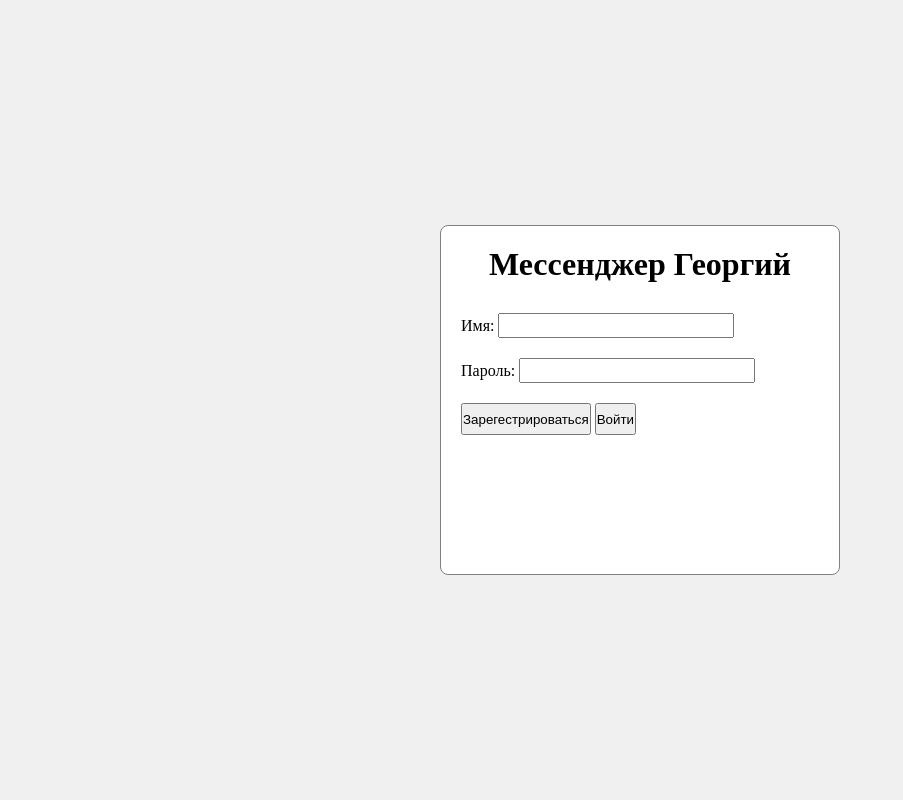
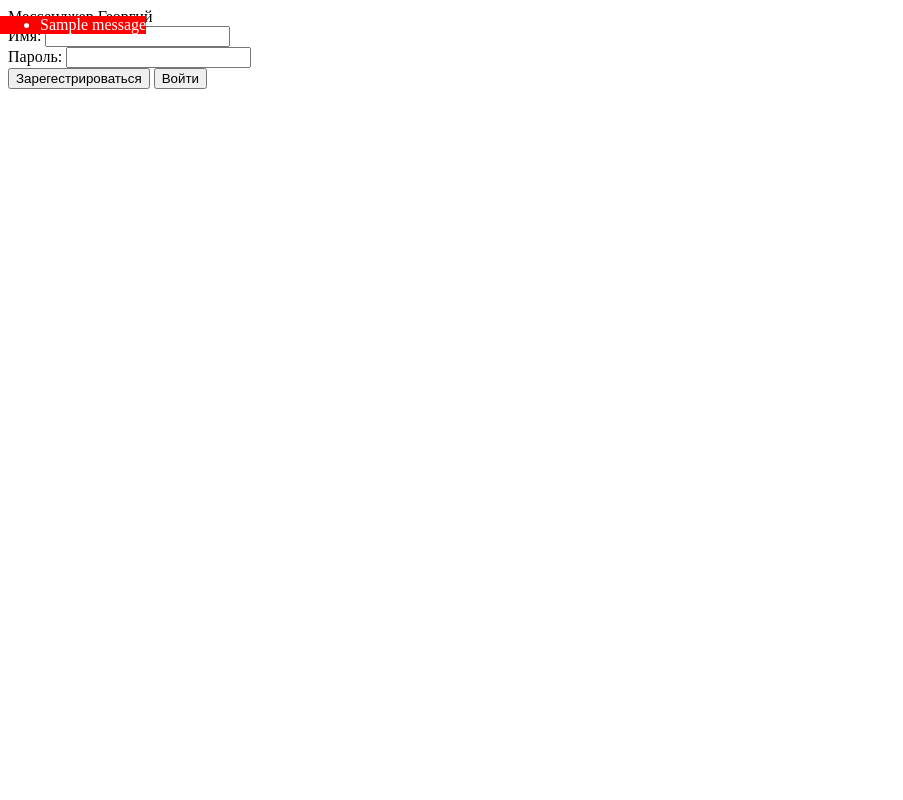
Before and after one commit to ReNecro100/Messenger-Goga, a Django app: page / in a window 1280 px wide. Shown: the whole page, without its empty margins (0-903 px from the left). Run offline with Django 5.2, Linux system fonts and the light colour scheme; tables that the repository leaves empty hold one stand-in row (values such as "Sample post"); one stand-in notice (Sample message) is shown.

Commit message:
Simple registration is ready!

```diff
--- a/MessengerGoga/static/css/styles.css
+++ /dev/null
@@ -1,57 +0,0 @@
-/* Ничего не работает!!! */
-* {
-    margin: 0;
-    padding: 0;
-    box-sizing: border-box;
-}
-
-body {
-    display: flex;
-    justify-content: center;
-    align-items: center;
-    min-height: 100vh;
-    margin: 0;
-    background: #f0f0f0;
-}
-
-.regbox {
-    width: 400px;
-    height: 350px;
-    padding: 20px;
-    background: white;
-    border: 1px solid gray;
-    border-radius: 8px;
-    display: flex;
-    flex-direction: column;
-}
-
-input{
-    font-size: 18px;
-    color: black;
-}
-
-.appname {
-    text-align: center;
-    font-size: 32px;
-    color: black;
-    font-weight: bold;
-}
-
-.regbox * {
-    margin-bottom: 10px;
-}
-.appname{
-    margin-bottom: 30px;
-}
-.label{
-    font-size: 18px;
-    color: black;
-}
-
-#password{
-    margin-bottom: 30px;
-}
-
-button{
-    height: 2rem;
-}
--- a/MessengerGoga/talking/forms.py
+++ b/MessengerGoga/talking/forms.py
@@ -6,5 +6,13 @@ class UserForm(forms.ModelForm):
     class Meta:
         model = User
         fields = ['name', 'password']
-        name = forms.CharField(label = "Your name", max_length=32)
-        password = forms.CharField(label = "Your password", max_length=32)
+        name = forms.CharField(
+            label = "Your name",
+            max_length=32,
+            widget=forms.TextInput(attrs={'autocomplete': 'off'})
+            )
+        password = forms.CharField(
+            label = "Your password",
+            max_length=32,
+            widget=forms.PasswordInput(attrs={'autocomplete': 'new-password'})
+            )
--- a/MessengerGoga/talking/models.py
+++ b/MessengerGoga/talking/models.py
@@ -4,12 +4,16 @@ from django.db import models
 class User(models.Model):
     name = models.CharField(
         max_length=32,
-        verbose_name="Имя"
+        verbose_name="Имя",
+        blank=False,
+        unique=True
     )
 
     password = models.CharField(
         max_length=32,
-        verbose_name="Пароль"
+        verbose_name="Пароль",
+        blank=False,
+        unique=True
     )
 
     creation_date = models.DateTimeField(
--- a/MessengerGoga/talking/views.py
+++ b/MessengerGoga/talking/views.py
@@ -1,4 +1,5 @@
 from django.shortcuts import render, redirect
+from django.contrib import messages
 from .models import User
 from .forms import UserForm
 
@@ -18,13 +19,24 @@ def reg(request):
     GET: отображает пустую форму
     POST: сохраняет автора и перенаправляет на список авторов
     """
+    request.session.set_expiry(1209600)
     if request.method == 'POST':
-        # Создаем форму с данными POST
-        form = UserForm(request.POST)
-        if form.is_valid():
-            # Сохраняем автора
-            user = form.save()
-            return redirect('goga')
+        if 'reg' in request.POST:
+            # Создаем форму с данными POST
+            form = UserForm(request.POST)
+            if form.is_valid():
+                # Сохраняем автора
+                user = form.save()
+                form = UserForm()
+                messages.success(request, f'Теперь нужно залогиниться!')
+        if 'log' in request.POST:
+            nm = request.POST.get('name')
+            psswrd = request.POST.get('password')
+            if User.objects.filter(name=nm, password=psswrd).exists():
+                print(request.POST)
+                return redirect('goga')
+            else:
+                form = UserForm()
     else:
         # GET запрос - создаем пустую форму
         form = UserForm()
--- a/MessengerGoga/templates/reg.html
+++ b/MessengerGoga/templates/reg.html
@@ -1,21 +1,121 @@
-{% load static %}
 <!DOCTYPE html>
 <html lang="en">
 <head>
     <meta charset="UTF-8">
     <meta name="viewport" content="width=device-width, initial-scale=1.0">
-    <link rel="stylesheet" href="{% static 'css/styles.css' %}" />
     <title>Регистрация и вход</title>
 </head>
 <body>
+    {% if messages %}
+    <ul class="messages" style="position: absolute; top: 0; left: 0; background: red; color: white; z-index: 9999;">
+        {% for message in messages %}
+            <li class="{{ message.tags }}">
+                {{ message }}
+            </li>
+        {% endfor %}
+    </ul>
+    {% endif %}
     <div class="regbox">
         <div class="appname">Мессенджер Георгий</div>
-        <form method="post">
+        <form method="post" autocomplete="off">
             {% csrf_token %}
             {{ form }}
-            <button type="submit" class="regbutton">Зарегестрироваться</button>
-            <button type="submit" class="logbutton">Войти</button>
+            <button type="submit" name="reg">Зарегестрироваться</button>
+            <button type="submit" name="log">Войти</button>
         </form>
     </div>
 </body>
+<!-- <style>
+    /* АХАЛАЙ-МАХАЛАЙ ЦСС ИЗЫДИ!!! */
+* {
+    margin: 0;
+    padding: 0;
+    box-sizing: border-box;
+}
+
+body {
+    display: flex;
+    justify-content: center;
+    align-items: center;
+    min-height: 100vh;
+    margin: 0;
+    background: #f0f0f0;
+}
+
+.messages {
+    list-style: none;
+    position: absolute;
+    top: 20px;
+    left: 20px;
+}
+
+.messages li {
+    padding: 1em;
+    width: 100%;
+    line-height: 2.0em;
+    border-radius: 4px; /* Optional: for rounded corners */
+}
+
+.messages li.info {
+    background-color: #d0ebff; /* Light blue background for info */
+    color: #084298; /* Darker blue text */
+}
+
+.messages li.success {
+    background-color: #b2f2bb; /* Light green background for success */
+    color: #0f5132; /* Darker green text */
+}
+
+.messages li.warning {
+    background-color: #ffec99; /* Light yellow background for warning */
+    color: #664d03; /* Darker yellow text */
+}
+
+.messages li.error {
+    background-color: #ffe3e3; /* Light red background for error */
+    color: #842029; /* Darker red text */
+}
+
+.regbox {
+    width: 400px;
+    height: 350px;
+    padding: 20px;
+    background: white;
+    border: 1px solid gray;
+    border-radius: 8px;
+    display: flex;
+    flex-direction: column;
+}
+
+input{
+    font-size: 18px;
+    color: black;
+}
+
+.appname {
+    text-align: center;
+    font-size: 32px;
+    color: black;
+    font-weight: bold;
+}
+
+.regbox * {
+    margin-bottom: 10px;
+}
+.appname{
+    margin-bottom: 30px;
+}
+.label{
+    font-size: 18px;
+    color: black;
+}
+
+#password{
+    margin-bottom: 30px;
+}
+
+button{
+    height: 2rem;
+}
+</style> -->
 </html>
```
Also changed, not shown: MessengerGoga/talking/migrations/0002_alter_user_name_alter_user_password.py (added).
